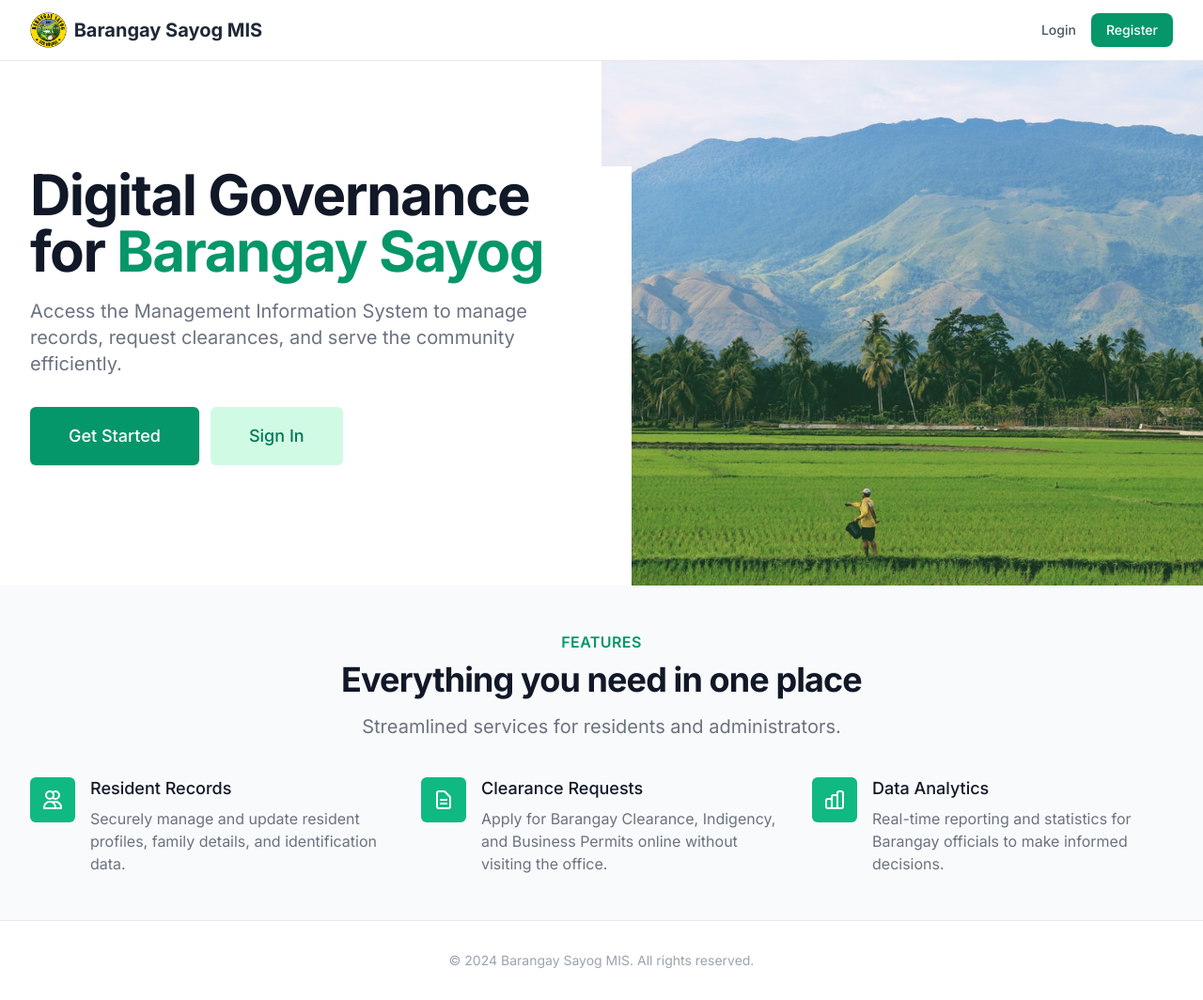
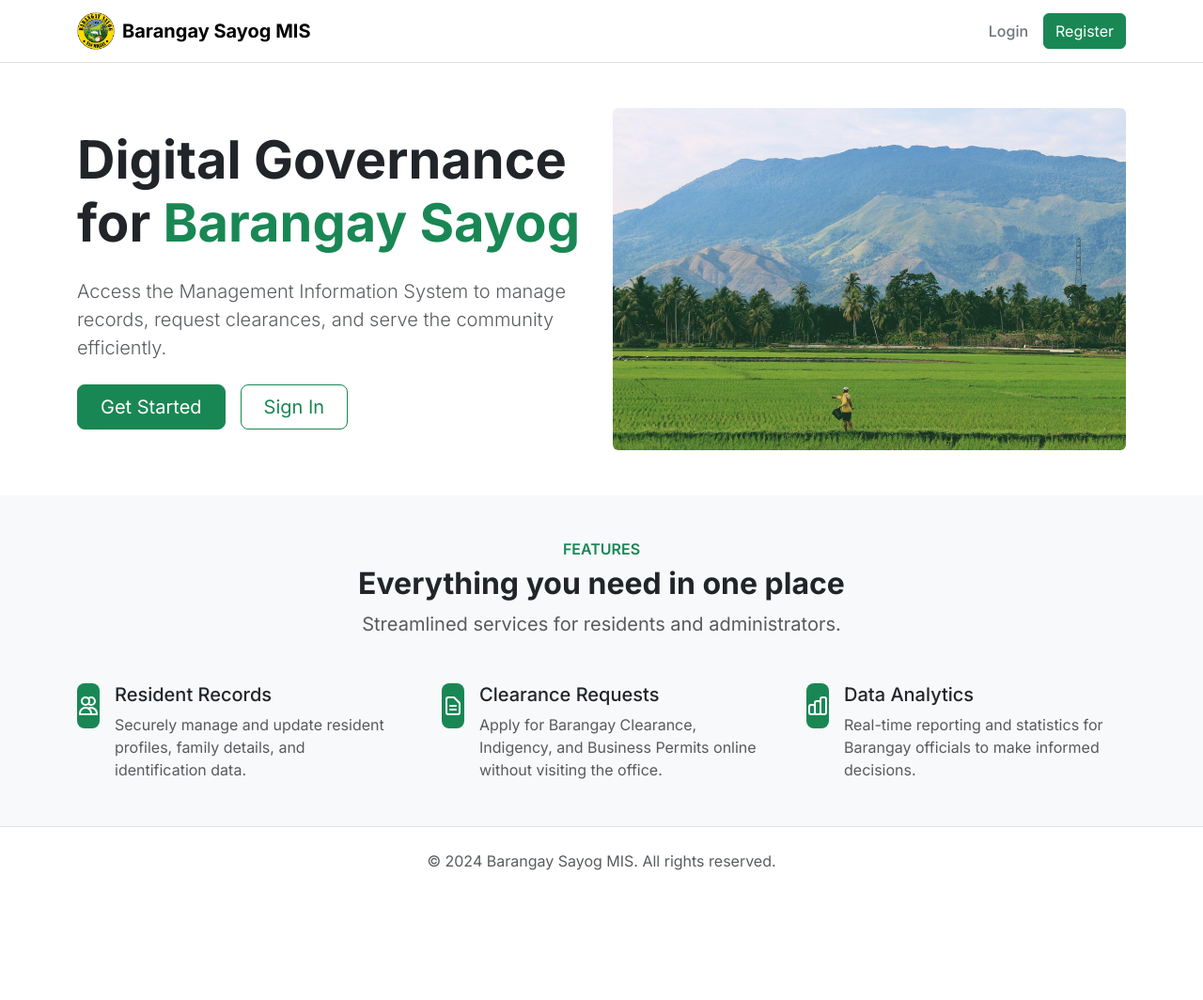
Before and after one commit to Echo-EpxCode/brgy-sayog-mis, a PHP site: page / in a window 1280 px wide. Shown: the whole page at 94% size. After the commit the page ends 926 px from the top, so only its background shows below. Run offline with PHP 8.4, Linux system fonts and the light colour scheme; some libraries are stand-ins or nearby versions.

Commit message:
refactor: index bootstrap

```diff
--- a/index.php
+++ b/index.php
@@ -5,146 +5,242 @@
     <meta charset="UTF-8">
     <meta name="viewport" content="width=device-width, initial-scale=1.0">
     <title>Barangay Sayog MIS - Home</title>
-    <script src="https://cdn.tailwindcss.com"></script>
+
+    <!-- Bootstrap 5 -->
+    <link href="https://cdn.jsdelivr.net/npm/bootstrap@5.3.3/dist/css/bootstrap.min.css" rel="stylesheet">
+
+    <!-- Google Font -->
     <link href="https://fonts.googleapis.com/css2?family=Inter:wght@300;400;500;600;700&display=swap" rel="stylesheet">
+
     <style>
         body {
             font-family: 'Inter', sans-serif;
+            background-color: #f8f9fa;
+            min-height: 100vh;
+            display: flex;
+            flex-direction: column;
+        }
+
+        .hero-section {
+            overflow: hidden;
+            background: #fff;
+        }
+
+        .hero-image {
+            height: 100%;
+            object-fit: cover;
+            opacity: .9;
+        }
+
+        .feature-icon {
+            width: 48px;
+            height: 48px;
+            background: #198754;
+            color: white;
+            border-radius: .5rem;
+            display: flex;
+            align-items: center;
+            justify-content: center;
+        }
+
+        .text-success-custom {
+            color: #198754;
         }
     </style>
 </head>
 
-<body class="bg-gray-50 flex flex-col min-h-screen">
+<body>
 
-    <!-- HEADER START -->
-    <nav class="bg-white border-b border-gray-200 sticky top-0 z-50">
-        <div class="max-w-7xl mx-auto px-4 sm:px-6 lg:px-8">
-            <div class="flex justify-between h-16">
-                <div class="flex items-center">
-                    <div class="flex-shrink-0 flex items-center gap-2">
-                        <img src="img/logo.jpg" width="3%" alt="" srcset="">
-                        <span class="font-bold text-xl text-gray-800">Barangay Sayog MIS</span>
+    <!-- HEADER -->
+    <nav class="navbar navbar-expand-lg navbar-light bg-white border-bottom sticky-top">
+        <div class="container">
+
+            <a class="navbar-brand fw-bold d-flex align-items-center gap-2" href="#">
+                <img src="img/logo.jpg" width="40" alt="Logo">
+                Barangay Sayog MIS
+            </a>
+
+            <div class="d-flex align-items-center gap-3">
+                <a href="login.php" class="text-decoration-none text-secondary fw-medium">
+                    Login
+                </a>
+
+                <a href="register.php" class="btn btn-success">
+                    Register
+                </a>
             </div>
-                </div>
-                <div class="flex items-center gap-4">
-                    <a href="login.php" class="text-sm font-medium text-gray-600 hover:text-emerald-600 transition-colors">Login</a>
-                    <a href="register.php" class="px-4 py-2 text-sm font-medium text-white bg-emerald-600 rounded-lg hover:bg-emerald-700 transition-colors shadow-sm">Register</a>
-                </div>
-            </div>
+
         </div>
     </nav>
-    <!-- HEADER END -->
 
     <!-- MAIN CONTENT -->
-    <main class="flex-grow">
-        <!-- Hero Section -->
-        <div class="relative bg-white overflow-hidden">
-            <div class="max-w-7xl mx-auto">
-                <div class="relative z-10 pb-8 bg-white sm:pb-16 md:pb-20 lg:max-w-2xl lg:w-full lg:pb-28 xl:pb-32">
-                    <main class="mt-10 mx-auto max-w-7xl px-4 sm:mt-12 sm:px-6 md:mt-16 lg:mt-20 lg:px-8 xl:mt-28">
-                        <div class="sm:text-center lg:text-left">
-                            <h1 class="text-4xl tracking-tight font-extrabold text-gray-900 sm:text-5xl md:text-6xl">
-                                <span class="block xl:inline">Digital Governance for</span>
-                                <span class="block text-emerald-600 xl:inline">Barangay Sayog</span>
+    <main class="flex-grow-1">
+
+        <!-- HERO SECTION -->
+        <section class="hero-section py-5">
+            <div class="container">
+                <div class="row align-items-center">
+
+                    <!-- Left Content -->
+                    <div class="col-lg-6">
+
+                        <h1 class="display-4 fw-bold">
+                            Digital Governance for
+                            <span class="text-success-custom">
+                                Barangay Sayog
+                            </span>
                         </h1>
-                            <p class="mt-3 text-base text-gray-500 sm:mt-5 sm:text-lg sm:max-w-xl sm:mx-auto md:mt-5 md:text-xl lg:mx-0">
-                                Access the Management Information System to manage records, request clearances, and serve the community efficiently.
+
+                        <p class="lead text-muted mt-4">
+                            Access the Management Information System to manage
+                            records, request clearances, and serve the community
+                            efficiently.
                         </p>
-                            <div class="mt-5 sm:mt-8 sm:flex sm:justify-center lg:justify-start">
-                                <div class="rounded-md shadow">
-                                    <a href="register.php" class="w-full flex items-center justify-center px-8 py-3 border border-transparent text-base font-medium rounded-md text-white bg-emerald-600 hover:bg-emerald-700 md:py-4 md:text-lg md:px-10">
+
+                        <div class="d-flex flex-wrap gap-3 mt-4">
+
+                            <a href="register.php" class="btn btn-success btn-lg px-4">
                                 Get Started
                             </a>
-                                </div>
-                                <div class="mt-3 sm:mt-0 sm:ml-3">
-                                    <a href="login.php" class="w-full flex items-center justify-center px-8 py-3 border border-transparent text-base font-medium rounded-md text-emerald-700 bg-emerald-100 hover:bg-emerald-200 md:py-4 md:text-lg md:px-10">
+
+                            <a href="login.php" class="btn btn-outline-success btn-lg px-4">
                                 Sign In
                             </a>
+
                         </div>
+
                     </div>
-                        </div>
-                    </main>
-                </div>
-            </div>
-            <div class="lg:absolute lg:inset-y-0 lg:right-0 lg:w-1/2 bg-emerald-50">
-                <img class="h-50 w-full object-cover sm:h-72 md:h-96 lg:w-full lg:h-full opacity-90" src="img/bg.jpg" alt="Community">
+
+                    <!-- Right Image -->
+                    <div class="col-lg-6 mt-5 mt-lg-0">
+                        <div class="bg-success bg-opacity-10 rounded">
+                            <img src="img/bg.jpg" class="img-fluid w-100 hero-image rounded" alt="Community">
                         </div>
                     </div>
 
-        <!-- Features Section -->
-        <div class="py-12 bg-gray-50">
-            <div class="max-w-7xl mx-auto px-4 sm:px-6 lg:px-8">
-                <div class="lg:text-center">
-                    <h2 class="text-base text-emerald-600 font-semibold tracking-wide uppercase">Features</h2>
-                    <p class="mt-2 text-3xl leading-8 font-extrabold tracking-tight text-gray-900 sm:text-4xl">
+                </div>
+            </div>
+        </section>
+
+        <!-- FEATURES -->
+        <section class="py-5 bg-light">
+            <div class="container">
+
+                <div class="text-center mb-5">
+
+                    <h6 class="text-success text-uppercase fw-semibold">
+                        Features
+                    </h6>
+
+                    <h2 class="fw-bold">
                         Everything you need in one place
-                    </p>
-                    <p class="mt-4 max-w-2xl text-xl text-gray-500 lg:mx-auto">
+                    </h2>
+
+                    <p class="text-muted fs-5">
                         Streamlined services for residents and administrators.
                     </p>
+
                 </div>
 
-                <div class="mt-10">
-                    <dl class="space-y-10 md:space-y-0 md:grid md:grid-cols-3 md:gap-x-8 md:gap-y-10">
+                <div class="row g-5">
+
                     <!-- Feature 1 -->
-                        <div class="relative">
-                            <dt>
-                                <div class="absolute flex items-center justify-center h-12 w-12 rounded-md bg-emerald-500 text-white">
-                                    <svg class="h-6 w-6" fill="none" stroke="currentColor" viewBox="0 0 24 24">
-                                        <path stroke-linecap="round" stroke-linejoin="round" stroke-width="2" d="M12 4.354a4 4 0 110 5.292M15 21H3v-1a6 6 0 0112 0v1zm0 0h6v-1a6 6 0 00-9-5.197M13 7a4 4 0 11-8 0 4 4 0 018 0z"></path>
+                    <div class="col-md-4">
+
+                        <div class="d-flex">
+                            <div class="feature-icon me-3">
+
+                                <svg width="24" height="24" fill="none" stroke="currentColor" viewBox="0 0 24 24">
+                                    <path stroke-linecap="round" stroke-linejoin="round" stroke-width="2"
+                                        d="M12 4.354a4 4 0 110 5.292M15 21H3v-1a6 6 0 0112 0v1zm0 0h6v-1a6 6 0 00-9-5.197M13 7a4 4 0 11-8 0 4 4 0 018 0z">
+                                    </path>
                                 </svg>
+
                             </div>
-                                <p class="ml-16 text-lg leading-6 font-medium text-gray-900">Resident Records</p>
-                            </dt>
-                            <dd class="mt-2 ml-16 text-base text-gray-500">
-                                Securely manage and update resident profiles, family details, and identification data.
-                            </dd>
+
+                            <div>
+                                <h5>Resident Records</h5>
+
+                                <p class="text-muted mb-0">
+                                    Securely manage and update resident profiles,
+                                    family details, and identification data.
+                                </p>
+                            </div>
+                        </div>
+
                     </div>
 
                     <!-- Feature 2 -->
-                        <div class="relative">
-                            <dt>
-                                <div class="absolute flex items-center justify-center h-12 w-12 rounded-md bg-emerald-500 text-white">
-                                    <svg class="h-6 w-6" fill="none" stroke="currentColor" viewBox="0 0 24 24">
-                                        <path stroke-linecap="round" stroke-linejoin="round" stroke-width="2" d="M9 12h6m-6 4h6m2 5H7a2 2 0 01-2-2V5a2 2 0 012-2h5.586a1 1 0 01.707.293l5.414 5.414a1 1 0 01.293.707V19a2 2 0 01-2 2z"></path>
+                    <div class="col-md-4">
+
+                        <div class="d-flex">
+                            <div class="feature-icon me-3">
+
+                                <svg width="24" height="24" fill="none" stroke="currentColor" viewBox="0 0 24 24">
+                                    <path stroke-linecap="round" stroke-linejoin="round" stroke-width="2"
+                                        d="M9 12h6m-6 4h6m2 5H7a2 2 0 01-2-2V5a2 2 0 012-2h5.586a1 1 0 01.707.293l5.414 5.414a1 1 0 01.293.707V19a2 2 0 01-2 2z">
+                                    </path>
                                 </svg>
+
                             </div>
-                                <p class="ml-16 text-lg leading-6 font-medium text-gray-900">Clearance Requests</p>
-                            </dt>
-                            <dd class="mt-2 ml-16 text-base text-gray-500">
-                                Apply for Barangay Clearance, Indigency, and Business Permits online without visiting the office.
-                            </dd>
+
+                            <div>
+                                <h5>Clearance Requests</h5>
+
+                                <p class="text-muted mb-0">
+                                    Apply for Barangay Clearance, Indigency,
+                                    and Business Permits online without
+                                    visiting the office.
+                                </p>
+                            </div>
+                        </div>
+
                     </div>
 
                     <!-- Feature 3 -->
-                        <div class="relative">
-                            <dt>
-                                <div class="absolute flex items-center justify-center h-12 w-12 rounded-md bg-emerald-500 text-white">
-                                    <svg class="h-6 w-6" fill="none" stroke="currentColor" viewBox="0 0 24 24">
-                                        <path stroke-linecap="round" stroke-linejoin="round" stroke-width="2" d="M9 19v-6a2 2 0 00-2-2H5a2 2 0 00-2 2v6a2 2 0 002 2h2a2 2 0 002-2zm0 0V9a2 2 0 012-2h2a2 2 0 012 2v10m-6 0a2 2 0 002 2h2a2 2 0 002-2m0 0V5a2 2 0 012-2h2a2 2 0 012 2v14a2 2 0 01-2 2h-2a2 2 0 01-2-2z"></path>
+                    <div class="col-md-4">
+
+                        <div class="d-flex">
+                            <div class="feature-icon me-3">
+
+                                <svg width="24" height="24" fill="none" stroke="currentColor" viewBox="0 0 24 24">
+                                    <path stroke-linecap="round" stroke-linejoin="round" stroke-width="2"
+                                        d="M9 19v-6a2 2 0 00-2-2H5a2 2 0 00-2 2v6a2 2 0 002 2h2a2 2 0 002-2zm0 0V9a2 2 0 012-2h2a2 2 0 012 2v10m-6 0a2 2 0 002 2h2a2 2 0 002-2m0 0V5a2 2 0 012-2h2a2 2 0 012 2v14a2 2 0 01-2 2h-2a2 2 0 01-2-2z">
+                                    </path>
                                 </svg>
+
                             </div>
-                                <p class="ml-16 text-lg leading-6 font-medium text-gray-900">Data Analytics</p>
-                            </dt>
-                            <dd class="mt-2 ml-16 text-base text-gray-500">
-                                Real-time reporting and statistics for Barangay officials to make informed decisions.
-                            </dd>
-                        </div>
-                    </dl>
+
+                            <div>
+                                <h5>Data Analytics</h5>
+
+                                <p class="text-muted mb-0">
+                                    Real-time reporting and statistics for
+                                    Barangay officials to make informed
+                                    decisions.
+                                </p>
                             </div>
                         </div>
+
                     </div>
+
+                </div>
+
+            </div>
+        </section>
+
     </main>
 
-    <!-- FOOTER START -->
-    <footer class="bg-white border-t border-gray-200 mt-auto">
-        <div class="max-w-7xl mx-auto py-8 px-4 sm:px-6 lg:px-8">
-            <p class="text-center text-sm text-gray-400">
+    <!-- FOOTER -->
+    <footer class="bg-white border-top py-4 mt-auto">
+        <div class="container">
+            <p class="text-center text-muted mb-0">
                 &copy; 2024 Barangay Sayog MIS. All rights reserved.
             </p>
         </div>
     </footer>
-    <!-- FOOTER END -->
+
+    <script src="https://cdn.jsdelivr.net/npm/bootstrap@5.3.3/dist/js/bootstrap.bundle.min.js"></script>
 
 </body>
 
```
Lines whose indentation alone changed are shown as unchanged.
